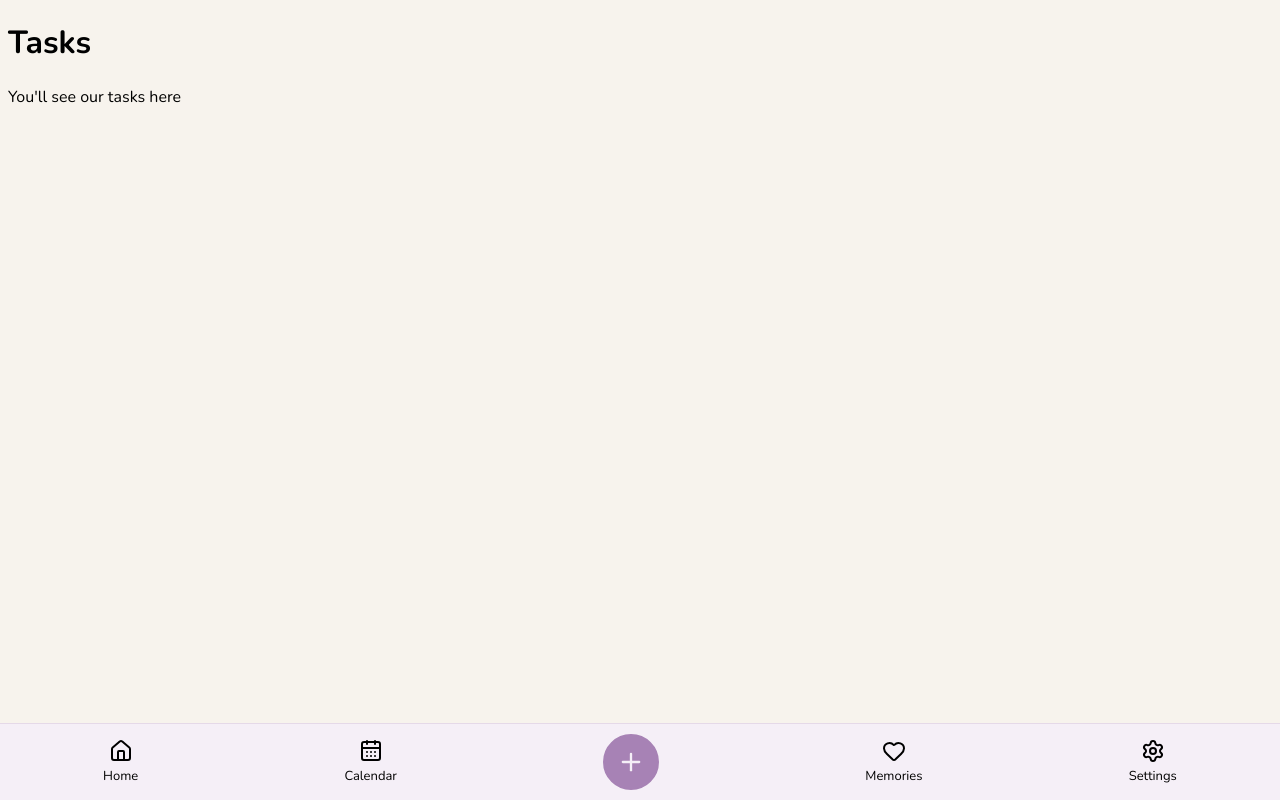
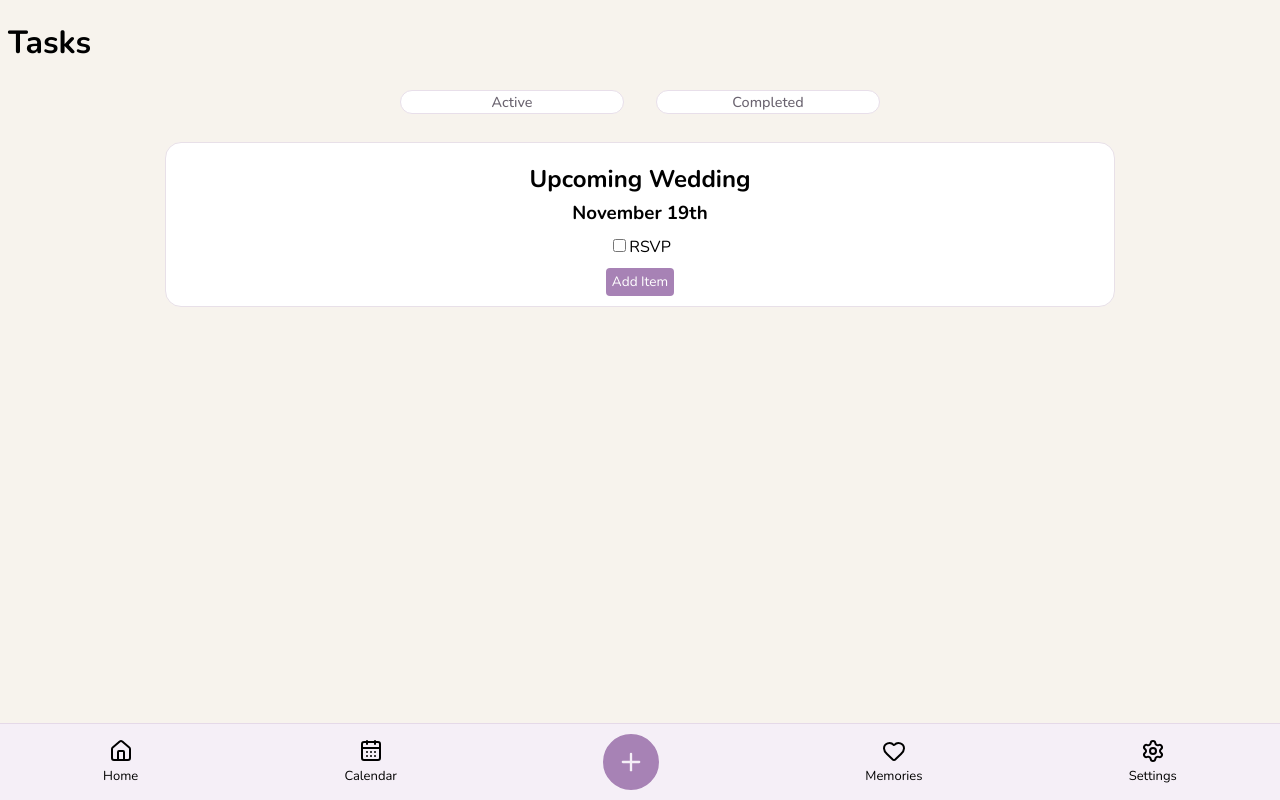
Before and after one commit to Shameer-R/BetweenUs, a React app in the folder frontend/: page /tasks in a window 1280 px wide. Built offline with nearby package versions, Linux system fonts and the light colour scheme; the HTML template or start-up script is replaced by a standard one.

Commit message:
feat: create task page basic layout

```diff
--- /dev/null
+++ b/frontend/src/components/TaskCard.css
@@ -0,0 +1,34 @@
+.task-card {
+  display: flex;
+  flex-direction: column;
+  justify-content: center;
+  align-items: center;
+  background-color: #fff;
+  border: 1px solid #e8e0e8;
+  border-radius: 16px;
+  padding: 0px;
+  box-shadow: 0 epx 8px rgba(0, 0, 0, 0.05);
+  width: 75%;
+  margin: auto;
+}
+
+.task-header {
+  margin-bottom: 0px;
+}
+
+.task-date {
+  margin-top: 5px;
+  margin-bottom: 10px;
+}
+
+.task-submit-button {
+  margin-top: 10px;
+  margin-bottom: 10px;
+  background-color: #a782b5;
+  border: none;
+  border-radius: 0.25rem;
+  height: 1.75rem;
+  font-size: 0.85rem;
+  color: white;
+  cursor: pointer;
+}
--- /dev/null
+++ b/frontend/src/components/TaskCard.jsx
@@ -0,0 +1,19 @@
+import "../components/TaskCard.css";
+
+function TaskCard() {
+  return (
+    <>
+      <div className="task-card">
+        <h2 className="task-header">Upcoming Wedding</h2>
+        <h3 className="task-date">November 19th</h3>
+        <span>
+          <input type="checkbox" id="RSVP" name="RSVP" />
+          <label for="RSVP">RSVP</label>
+        </span>
+        <button className="task-submit-button">Add Item</button>
+      </div>
+    </>
+  );
+}
+
+export default TaskCard;
--- /dev/null
+++ b/frontend/src/pages/Tasks.css
@@ -0,0 +1,34 @@
+.task-filter-container {
+  display: flex;
+  justify-content: center;
+  width: 100%;
+  max-width: 480px; /* Match whatever max-width you use for your task cards */
+  margin: 16px auto 24px;
+  padding: 4px;
+  border-radius: 14px;
+  gap: 2rem;
+}
+
+.task-filter-container > button {
+  flex: 1;
+  border-radius: 12px;
+  border: 1px solid #e8dfea;
+  background-color: #ffffff;
+  cursor: pointer;
+  font-size: 0.9rem;
+  font-weight: 500;
+  color: #6b6470;
+  transition: all 0.2s ease;
+}
+
+.task-filter-container > button:hover {
+  color: #1f1b24;
+  background-color: #f3edf5;
+}
+
+.task-filter-container > button.active {
+  background-color: #ffffff;
+  color: #1f1b24;
+  font-weight: 600;
+  box-shadow: 0 2px 6px rgba(0, 0, 0, 0.06);
+}
--- a/frontend/src/pages/Tasks.jsx
+++ b/frontend/src/pages/Tasks.jsx
@@ -1,10 +1,21 @@
 import Navbar from "../components/Navbar";
+import TaskCard from "../components/TaskCard";
+import "../pages/Tasks.css";
 
 function Tasks() {
   return (
     <>
-      <h1>Tasks</h1>
-      <p>You'll see our tasks here</p>
+      <div className="tasks-page">
+        <h1>Tasks</h1>
+        <div className="task-filter-container">
+          <button>Active</button>
+          <button>Completed</button>
+        </div>
+        <div className="task-container">
+          <TaskCard />
+        </div>
+      </div>
+
       <Navbar />
     </>
   );
```
